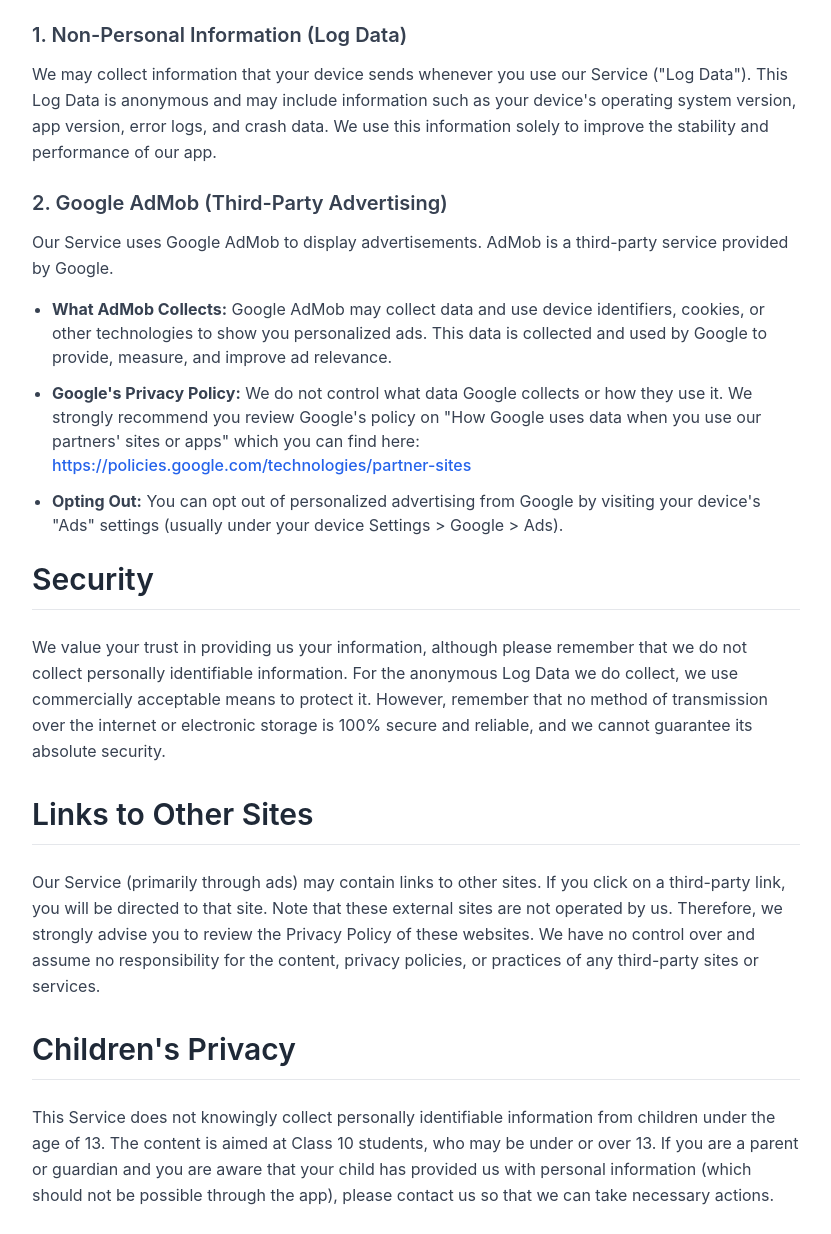
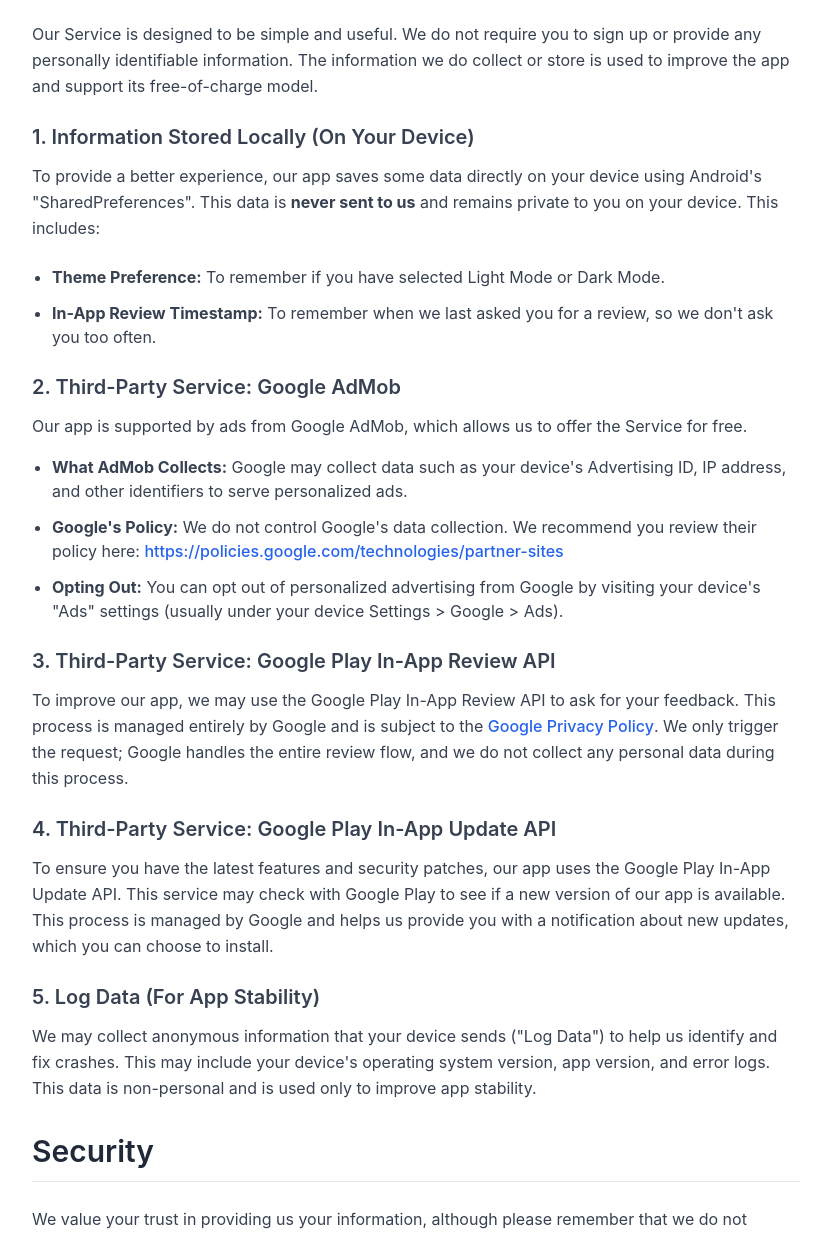
Before and after one commit to letsdevelop7/class_10_maths_soln, a plain HTML site: page index.html in a window 1280 px wide. Shown: the part 586-1820 px from the top of the page, without its empty margins (224-1055 px from the left). Drawn offline with nearby package versions, Linux system fonts and the light colour scheme.

Commit message:
Update index.html

```diff
--- a/index.html
+++ b/index.html
@@ -24,7 +24,7 @@
     <!-- Custom Styles -->
     <style>
       body {
-        font-family: 'Inter', sans-serif;
+        font-family: 'Inter', 'sans-serif';
       }
       /* A subtle highlight for placeholders - kept in case of future edits */
       .placeholder {
@@ -58,7 +58,7 @@
       <!-- Policy Content -->
       <div class="p-8 sm:p-12">
         <p class="text-gray-500 text-sm mb-8">
-          <strong>Effective Date:</strong> <span class="font-medium text-gray-700">October 28, 2025</span>
+          <strong>Effective Date:</strong> <span class="font-medium text-gray-700">October 31, 2025</span>
         </p>
 
         <p class="text-gray-700 leading-relaxed mb-6">
@@ -74,30 +74,61 @@
           Information Collection and Use
         </h2>
 
-        <h3 class="text-xl font-semibold text-gray-700 mb-3">
-          1. Non-Personal Information (Log Data)
-        </h3>
         <p class="text-gray-700 leading-relaxed mb-6">
-          We may collect information that your device sends whenever you use our Service ("Log Data"). This Log Data is anonymous and may include information such as your device's operating system version, app version, error logs, and crash data. We use this information solely to improve the stability and performance of our app.
+            Our Service is designed to be simple and useful. We do not require you to sign up or provide any personally identifiable information. The information we do collect or store is used to improve the app and support its free-of-charge model.
         </p>
 
         <h3 class="text-xl font-semibold text-gray-700 mb-3">
-          2. Google AdMob (Third-Party Advertising)
+            1. Information Stored Locally (On Your Device)
+        </h3>
+        <p class="text-gray-700 leading-relaxed mb-6">
+            To provide a better experience, our app saves some data directly on your device using Android's "SharedPreferences". This data is <strong>never sent to us</strong> and remains private to you on your device. This includes:
+        </p>
+        <ul class="list-disc list-outside ml-5 space-y-3 text-gray-700 mb-6">
+            <li><strong>Theme Preference:</strong> To remember if you have selected Light Mode or Dark Mode.</li>
+            <li><strong>In-App Review Timestamp:</strong> To remember when we last asked you for a review, so we don't ask you too often.</li>
+        </ul>
+
+        <h3 class="text-xl font-semibold text-gray-700 mb-3">
+            2. Third-Party Service: Google AdMob
         </h3>
         <p class="text-gray-700 leading-relaxed mb-4">
-          Our Service uses Google AdMob to display advertisements. AdMob is a third-party service provided by Google.
+            Our app is supported by ads from Google AdMob, which allows us to offer the Service for free.
         </p>
         <ul class="list-disc list-outside ml-5 space-y-3 text-gray-700 mb-6">
             <li>
-            <strong>What AdMob Collects:</strong> Google AdMob may collect data and use device identifiers, cookies, or other technologies to show you personalized ads. This data is collected and used by Google to provide, measure, and improve ad relevance.
+                <strong>What AdMob Collects:</strong> Google may collect data such as your device's Advertising ID, IP address, and other identifiers to serve personalized ads.
             </li>
             <li>
-            <strong>Google's Privacy Policy:</strong> We do not control what data Google collects or how they use it. We strongly recommend you review Google's policy on "How Google uses data when you use our partners' sites or apps" which you can find here: <a href="https://policies.google.com/technologies/partner-sites" target="_blank" rel="noopener noreferrer" class="text-blue-600 font-medium hover:underline">https://policies.google.com/technologies/partner-sites</a>
+                <strong>Google's Policy:</strong> We do not control Google's data collection. We recommend you review their policy here: <a href="https://policies.google.com/technologies/partner-sites" target="_blank" rel="noopener noreferrer" class="text-blue-600 font-medium hover:underline">https://policies.google.com/technologies/partner-sites</a>
             </li>
             <li>
               <strong>Opting Out:</strong> You can opt out of personalized advertising from Google by visiting your device's "Ads" settings (usually under your device Settings > Google > Ads).
             </li>
         </ul>
+
+        <h3 class="text-xl font-semibold text-gray-700 mb-3">
+            3. Third-Party Service: Google Play In-App Review API
+        </h3>
+        <p class="text-gray-700 leading-relaxed mb-6">
+            To improve our app, we may use the Google Play In-App Review API to ask for your feedback. This process is managed entirely by Google and is subject to the <a href="https://policies.google.com/privacy" target="_blank" rel="noopener noreferrer" class="text-blue-600 font-medium hover:underline">Google Privacy Policy</a>. We only trigger the request; Google handles the entire review flow, and we do not collect any personal data during this process.
+        </p>
+
+        <!-- === THIS IS THE NEW SECTION === -->
+        <h3 class="text-xl font-semibold text-gray-700 mb-3">
+            4. Third-Party Service: Google Play In-App Update API
+        </h3>
+        <p class="text-gray-700 leading-relaxed mb-6">
+            To ensure you have the latest features and security patches, our app uses the Google Play In-App Update API. This service may check with Google Play to see if a new version of our app is available. This process is managed by Google and helps us provide you with a notification about new updates, which you can choose to install.
+        </p>
+        <!-- === END OF NEW SECTION === -->
+
+        <h3 class="text-xl font-semibold text-gray-700 mb-3">
+            5. Log Data (For App Stability)
+        </h3>
+        <p class="text-gray-700 leading-relaxed mb-8">
+            We may collect anonymous information that your device sends ("Log Data") to help us identify and fix crashes. This may include your device's operating system version, app version, and error logs. This data is non-personal and is used only to improve app stability.
+        </p>
 
         <!-- Section: Security -->
         <h2 class="text-2xl sm:text-3xl font-semibold text-gray-800 mb-6 border-b pb-3">
@@ -120,7 +151,7 @@
           Children's Privacy
         </h2>
         <p class="text-gray-700 leading-relaxed mb-8">
-          This Service does not knowingly collect personally identifiable information from children under the age of 13. The content is aimed at Class 10 students, who may be under or over 13. If you are a parent or guardian and you are aware that your child has provided us with personal information (which should not be possible through the app), please contact us so that we can take necessary actions.
+          This Service does not knowingly collect personally identifiable information from children under the age of 13. The content is aimed at Class 10 students, who are in the 13-18 target age group. If you are a parent or guardian and you are aware that your child has provided us with personal information (which should not be possible through the app), please contact us so that we can take necessary actions.
         </p>
 
         <!-- Section: Changes -->
@@ -129,7 +160,7 @@
         </h2>
         <p class="text-gray-700 leading-relaxed mb-8">
           We may update our Privacy Policy from time to time. Thus, you are advised to review this page periodically for any changes. We will notify you of any changes by posting the new Privacy Policy on this page. These changes are effective immediately after they are posted.
-        </D>
+        </p> <!-- <-- Fixed stray </D> tag here -->
 
         <!-- Section: Contact -->
         <h2 class="text-2xl sm:text-3xl font-semibold text-gray-800 mb-6 border-b pb-3">
@@ -139,7 +170,7 @@
           If you have any questions or suggestions about our Privacy Policy, do not hesitate to contact us at:
         </p>
         <p class="text-gray-800 font-semibold text-lg p-4 bg-gray-100 rounded-lg inline-block">
-          <span class="">letsdevelop7@gmail.com</span>
+          <a href="mailto:letsdevelop7@gmail.com" class="hover:underline">letsdevelop7@gmail.com</a>
         </p>
 
       </div> <!-- /Policy Content -->
```
Lines whose indentation alone changed are shown as unchanged.
